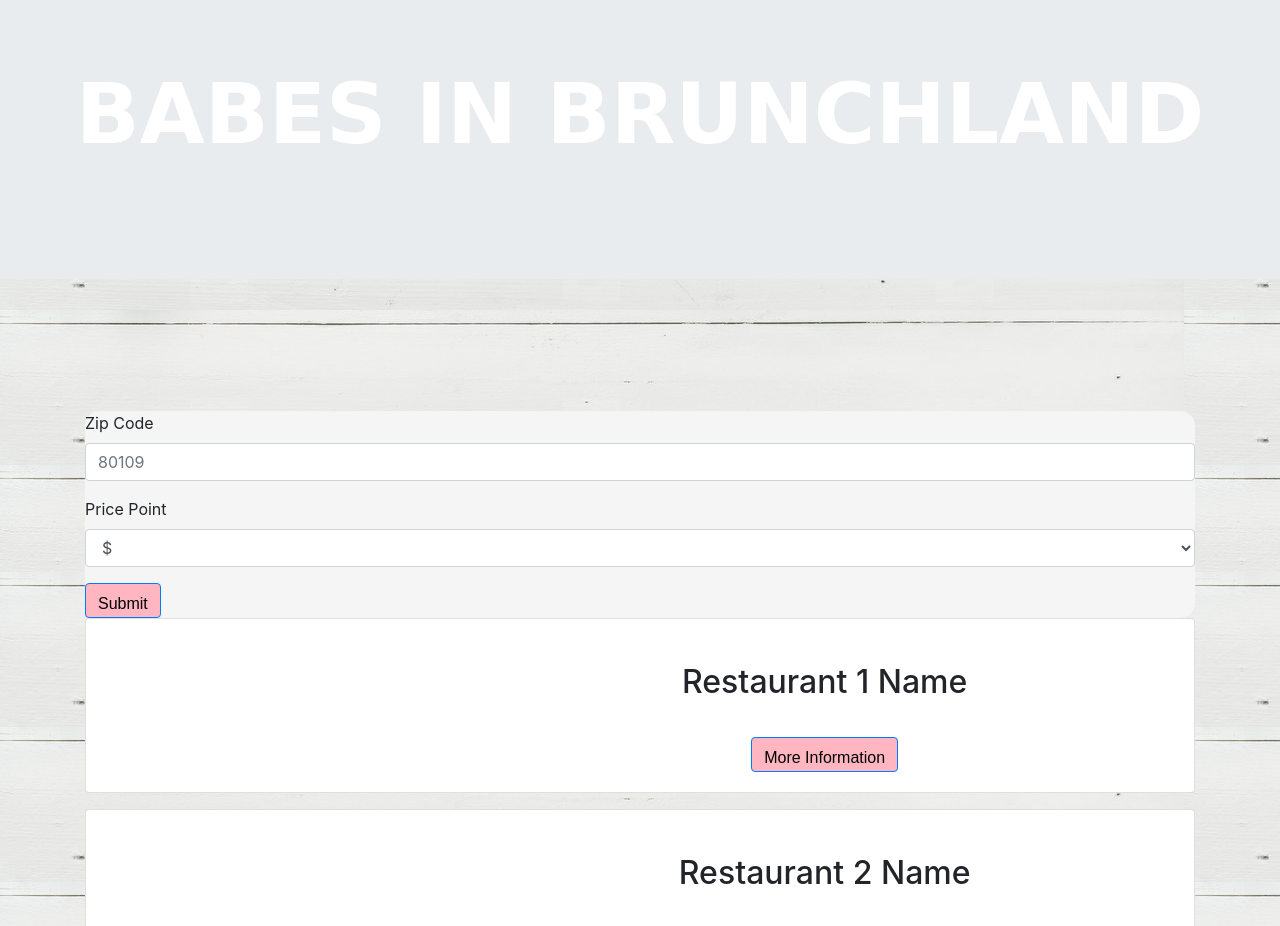
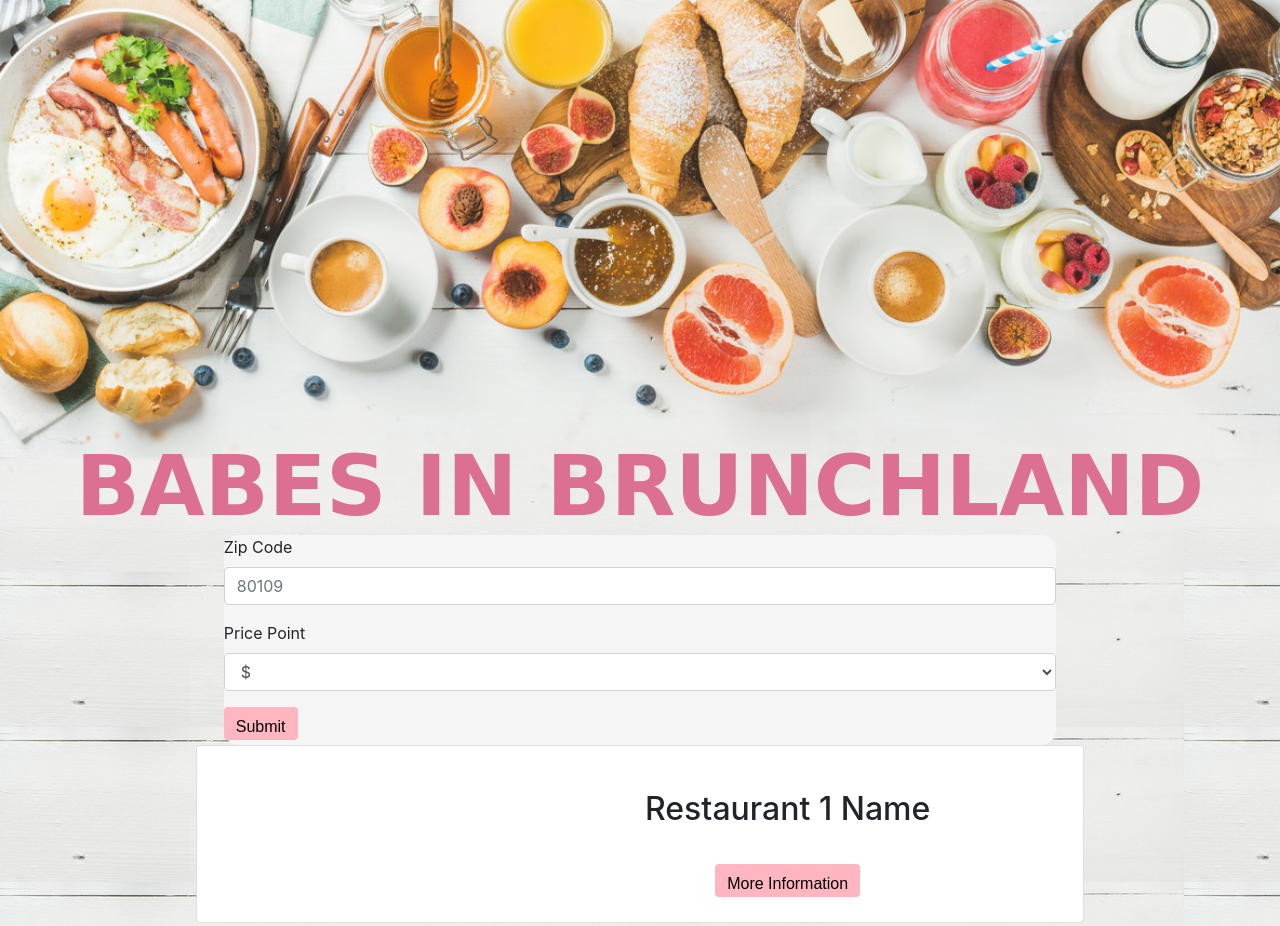
Before and after one commit to gdepriest/Brunch-for-Babes, a plain HTML site: page index.html in a window 1280 px wide. Shown: the top 926 px of the page. Drawn offline with nearby package versions, Linux system fonts and the light colour scheme; a web font is replaced by a local one.

Commit message:
copied rachael css

```diff
--- a/style.css
+++ b/style.css
@@ -1,11 +1,7 @@
 body {
     background-image: url(images/ShiplapBackgrounf.png);
-<<<<<<< HEAD
-}
-=======
     cursor: url("images/champagne-pointer.png"), default !important;
 }
->>>>>>> 1d3e12659985c689a27c7ab897007824efcacc66
 
 .jumbotron {
     background-image: url(images/Header.png);
@@ -16,46 +12,32 @@
 }
 
 h1 {
-<<<<<<< HEAD
-    font-family: 'Life Savers', cursive;
-    text-align: center;
-    position: relative;
-    font-size: 500%;
-    bottom: -100%;
-    margin-bottom: 50px;
-=======
-    color: black;
+    color: palevioletred;
     font-family: 'Rochester', cursive;
     text-align: center;
     position: relative;
     font-size: 525%;
     bottom: -100%;
     margin-bottom: 50px;
-
->>>>>>> 1d3e12659985c689a27c7ab897007824efcacc66
 }
 
 form {
     margin-top: 100px;
-<<<<<<< HEAD
     width: 75%;
-=======
-    width: 70%;
->>>>>>> 1d3e12659985c689a27c7ab897007824efcacc66
     margin: 0 auto;
     background-color: whitesmoke;
     border-radius: 15px;
 }
 
-<<<<<<< HEAD
+
 .card {
     width: 80%;
     margin: 0 auto;
 }
-=======
+
 #submit:hover {
     cursor: url("images/mouse-glass.png"), default !important;
-    background-color: pink;
+    background-color: palevioletred;
     color: black
 }
 
@@ -66,14 +48,17 @@
     font-family: 'Tajawal', sans-serif;
     padding-bottom: 1px;
     padding-top: 8px;
+    border: white;
+    margin-bottom: 5px;
+
 }
 
 .heading {
     font-family: 'Tajawal', sans-serif;
+    text-align: center;
+    font-weight: 5px;
 }
 
 .form-group {
     margin-top: 10px;
 }
-
->>>>>>> 1d3e12659985c689a27c7ab897007824efcacc66
```
